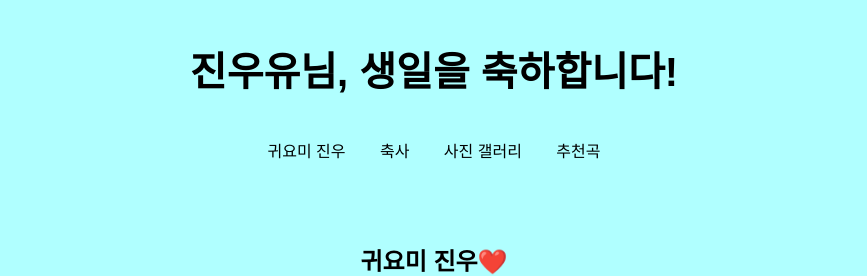
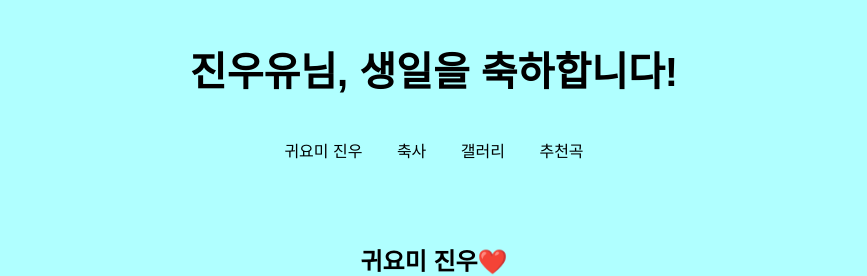
Before and after one commit to 01Sdev/jinwoosbirthday.com, a plain HTML site: page index.html in a window 1280 px wide. Shown: the top 276 px of the page, without its empty margins (206-1073 px from the left). Drawn offline with Linux system fonts and the light colour scheme.

Commit message:
Update index.html

```diff
--- a/index.html
+++ b/index.html
@@ -133,7 +133,7 @@
         <nav>
             <a href="#video">귀요미 진우</a>
             <a href="#flashcards">축사</a>
-            <a href="#gallery">사진 갤러리</a>
+            <a href="#gallery">갤러리</a>
             <a href="#recommendation">추천곡</a>
         </nav>
     </header>
```
